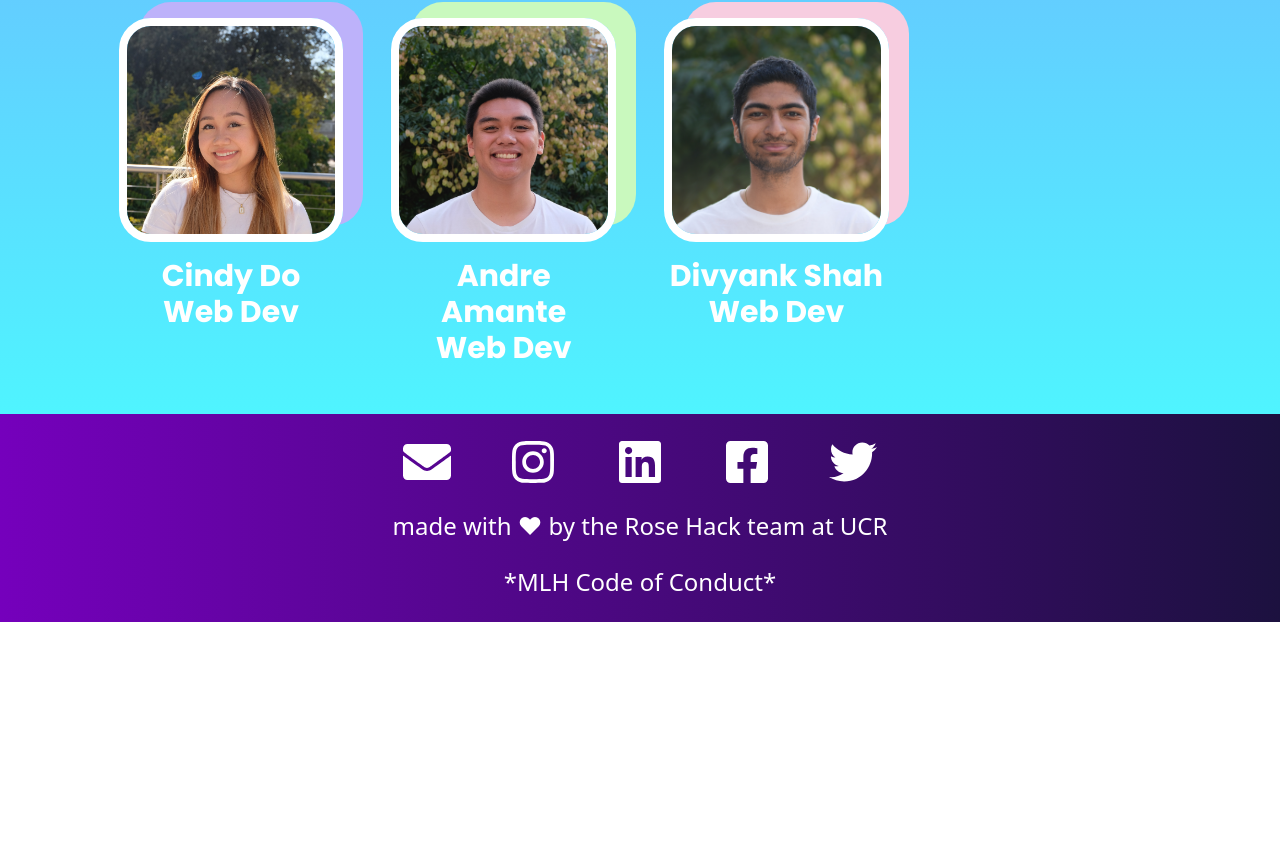
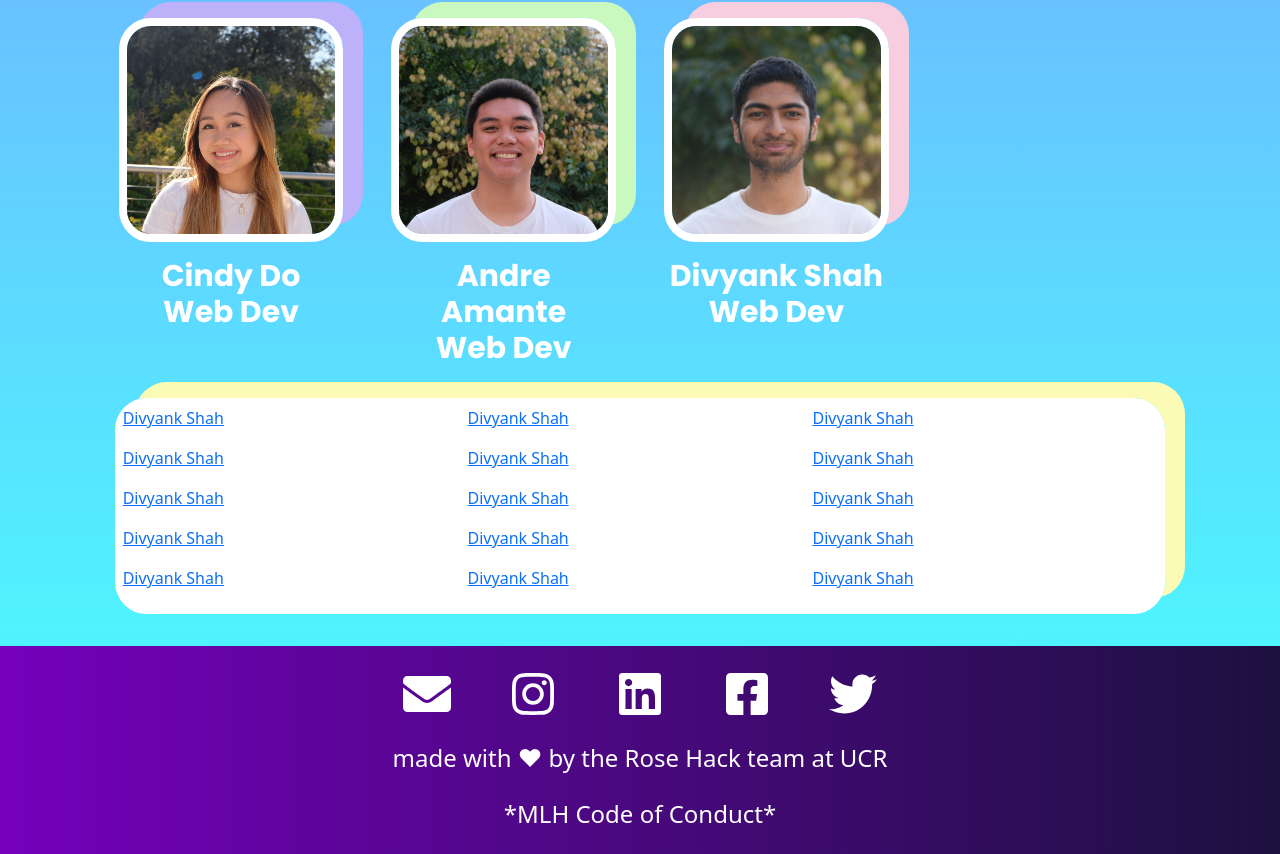
Before and after one commit to Alamode89/rosehack2023, a Next.js app: page / in a window 1280 px wide. Shown: the part 4445-5299 px from the top of the page. Before the commit the page ends 5067 px from the top, so only its background shows below. Built offline with nearby package versions, Linux system fonts and the light colour scheme.

Commit message:
sample committee

```diff
--- a/components/Team.tsx
+++ b/components/Team.tsx
@@ -126,6 +126,16 @@ const profiles = [
   },
 ];
 
+const commitee = [
+  "Divyank Shah",
+  "Divyank Shah",
+  "Divyank Shah",
+  "Divyank Shah",
+  "Divyank Shah",
+  "Divyank Shah",
+  "Divyank Shah",
+];
+
 const Team = () => {
   return (
     <div className="bg-gradient-to-b from-team-top to-team-bottom flex justify-center items-center flex-col py-4">
@@ -144,6 +154,39 @@ const Team = () => {
             </Col>
           ))}
         </Row>
+        <div className="flex justify-center items-stretch flex-col p-2 w-full">
+          <a
+            target="_blank"
+            className={`shadow-team-yellow shadow-[20px_-16px_0px_0px] rounded-[2rem] w-full`}
+            rel="noreferrer"
+          >
+            <div className="border-white bg-white border-8 rounded-[2rem]">
+              <Row className="w-full">
+                <Col className="">
+                  {commitee.slice(0, 5).map((member, index) => (
+                    <p key={index} className="block">
+                      {member}
+                    </p>
+                  ))}
+                </Col>
+                <Col>
+                  {commitee.slice(0, 5).map((member, index) => (
+                    <p key={index} className="block">
+                      {member}
+                    </p>
+                  ))}
+                </Col>
+                <Col>
+                  {commitee.slice(0, 5).map((member, index) => (
+                    <p key={index} className="block">
+                      {member}
+                    </p>
+                  ))}
+                </Col>
+              </Row>
+            </div>
+          </a>
+        </div>
       </div>
     </div>
   );
```
